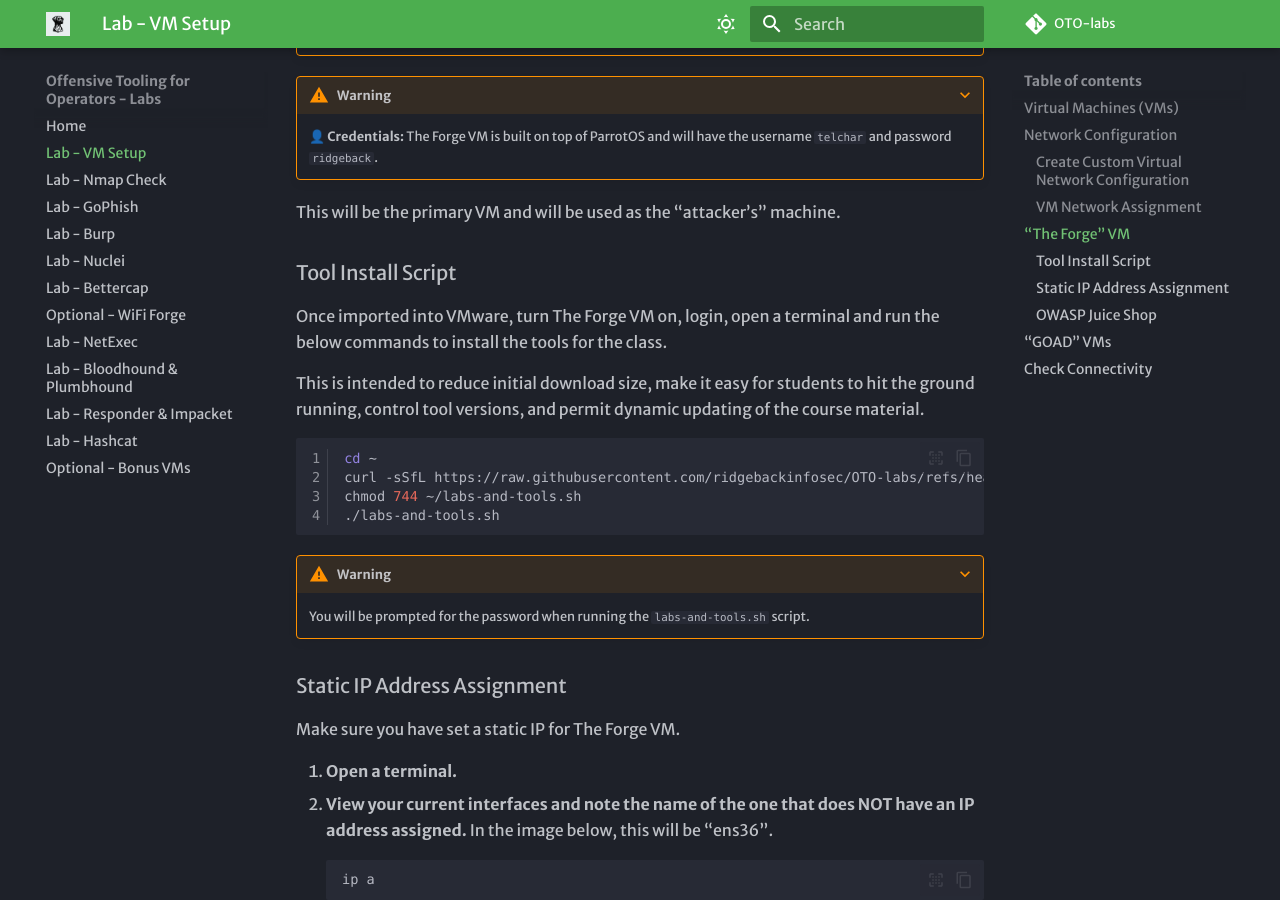
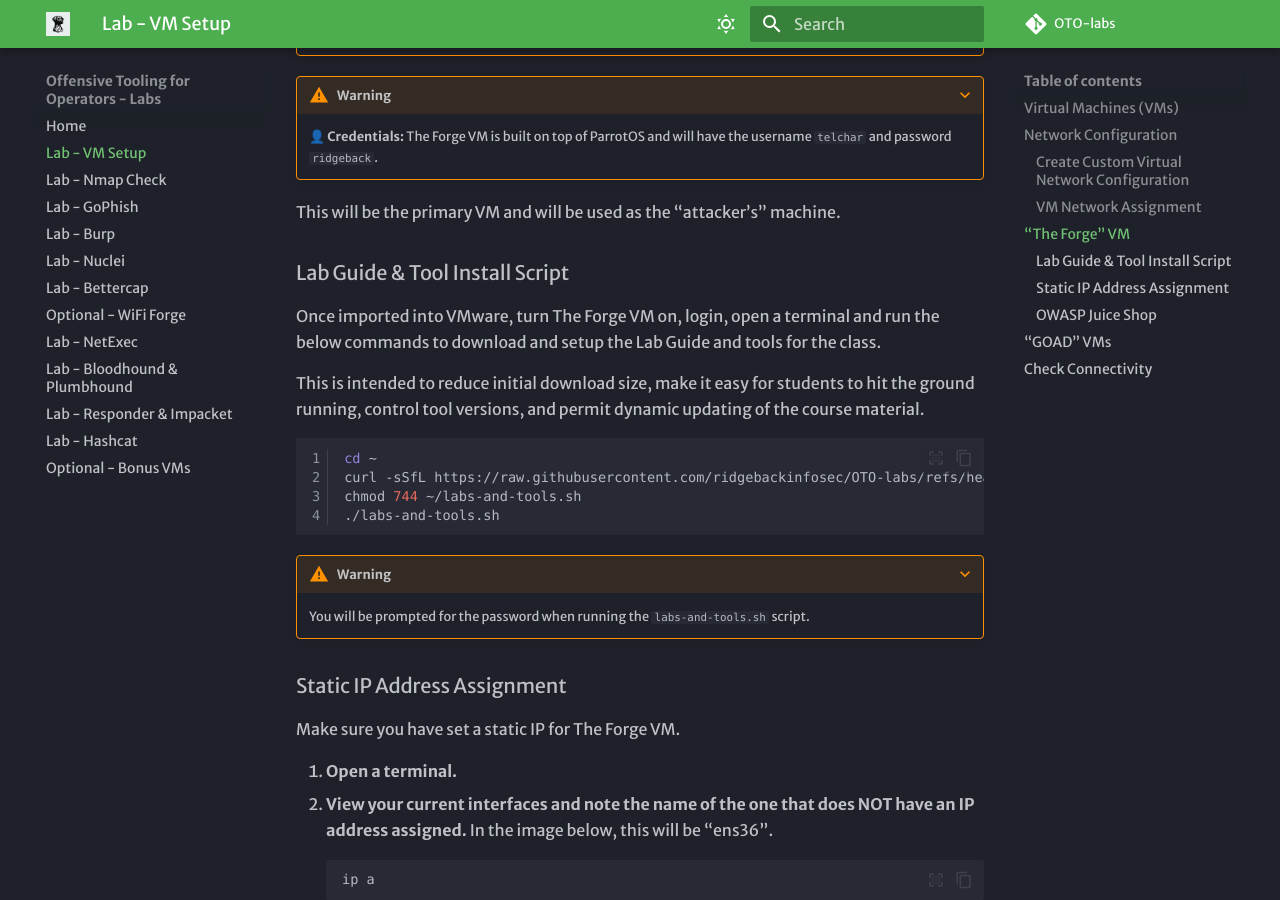
Before and after one commit to ridgebackinfosec/OTO-labs, an MkDocs documentation site: the page built from docs/labs/vm_setup/index.md, in a window 1280 px wide and 900 px high, scrolled down 5178 px. Built offline with MkDocs 1.6.1 and Material for MkDocs 9.7.7, drawn with Linux system fonts in a browser that asks for light colours; some web fonts are replaced; comment, search, counter and statistics services are not loaded.

Commit message:
missed a reference

```diff
--- a/docs/labs/vm_setup/index.md
+++ b/docs/labs/vm_setup/index.md
@@ -112,9 +112,9 @@
 
 This will be the primary VM and will be used as the “attacker’s” machine.
 
-### Tool Install Script
+### Lab Guide & Tool Install Script
 
-Once imported into VMware, turn The Forge VM on, login, open a terminal and run the below commands to install the tools for the class.
+Once imported into VMware, turn The Forge VM on, login, open a terminal and run the below commands to download and setup the Lab Guide and tools for the class.
 
 This is intended to reduce initial download size, make it easy for students to hit the ground running, control tool versions, and permit dynamic updating of the course material.
 
```
